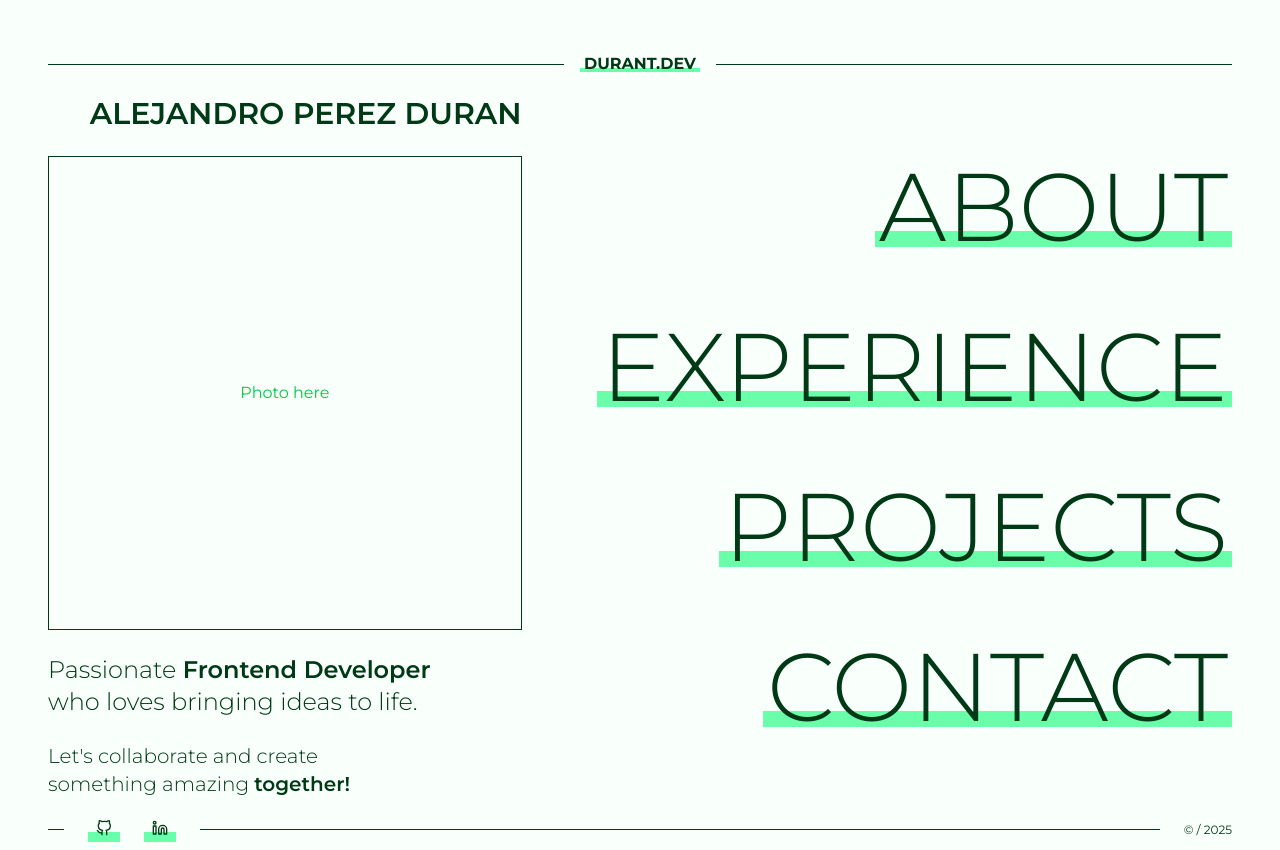
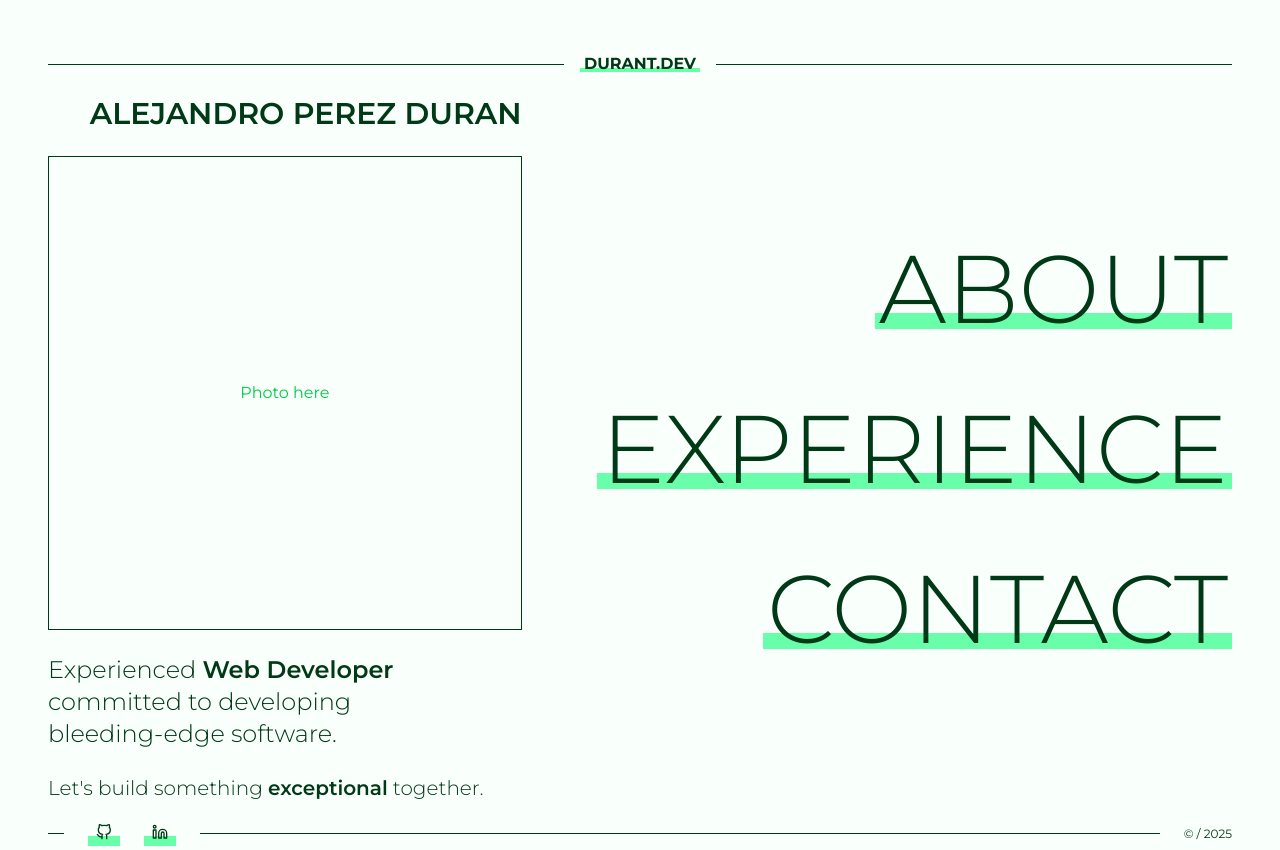
Before and after one commit to durantdurant95/portfolio, a Next.js app: page / in a window 1280 px wide. Built offline with nearby package versions, Linux system fonts and the light colour scheme.

Commit message:
Refactor Home page content; update developer description and enhance call-to-action phrasing

```diff
--- a/app/page.tsx
+++ b/app/page.tsx
@@ -14,12 +14,12 @@ const Home = () => {
           </div>
         </div>
         <h2 className="text-xl font-light md:text-2xl lg:text-xl xl:text-2xl">
-          Passionate <span className="font-semibold">Frontend Developer</span>{" "}
-          who loves bringing ideas to life.
+          Experienced <span className="font-semibold">Web Developer</span>{" "}
+          committed to developing bleeding-edge software.
         </h2>
         <h2 className="text-lg font-light md:text-xl lg:text-lg xl:text-xl">
-          Let&apos;s collaborate and create something amazing{" "}
-          <span className="font-semibold">together!</span>
+          Let&apos;s build something{" "}
+          <span className="font-semibold">exceptional</span> together.
         </h2>
       </section>
 
@@ -37,12 +37,12 @@ const Home = () => {
         >
           EXPERIENCE
         </Link>
-        <Link
+        {/* <Link
           href="/projects"
           className="relative p-1 transition-all duration-300 ease-in-out before:absolute before:bottom-2 before:left-0 before:-z-10 before:h-3 before:w-full before:bg-celtic-300 hover:scale-[1.02] hover:font-extrabold before:hover:h-16 before:hover:duration-300 md:before:bottom-3 md:before:h-4 md:before:hover:h-20 lg:before:hover:h-24 xl:before:hover:h-32"
         >
           PROJECTS
-        </Link>
+        </Link> */}
         <Link
           href="/contact"
           className="relative p-1 transition-all duration-300 ease-in-out before:absolute before:bottom-2 before:left-0 before:-z-10 before:h-3 before:w-full before:bg-celtic-300 hover:scale-[1.02] hover:font-extrabold before:hover:h-16 before:hover:duration-300 md:before:bottom-3 md:before:h-4 md:before:hover:h-20 lg:before:hover:h-24 xl:before:hover:h-32"
```
